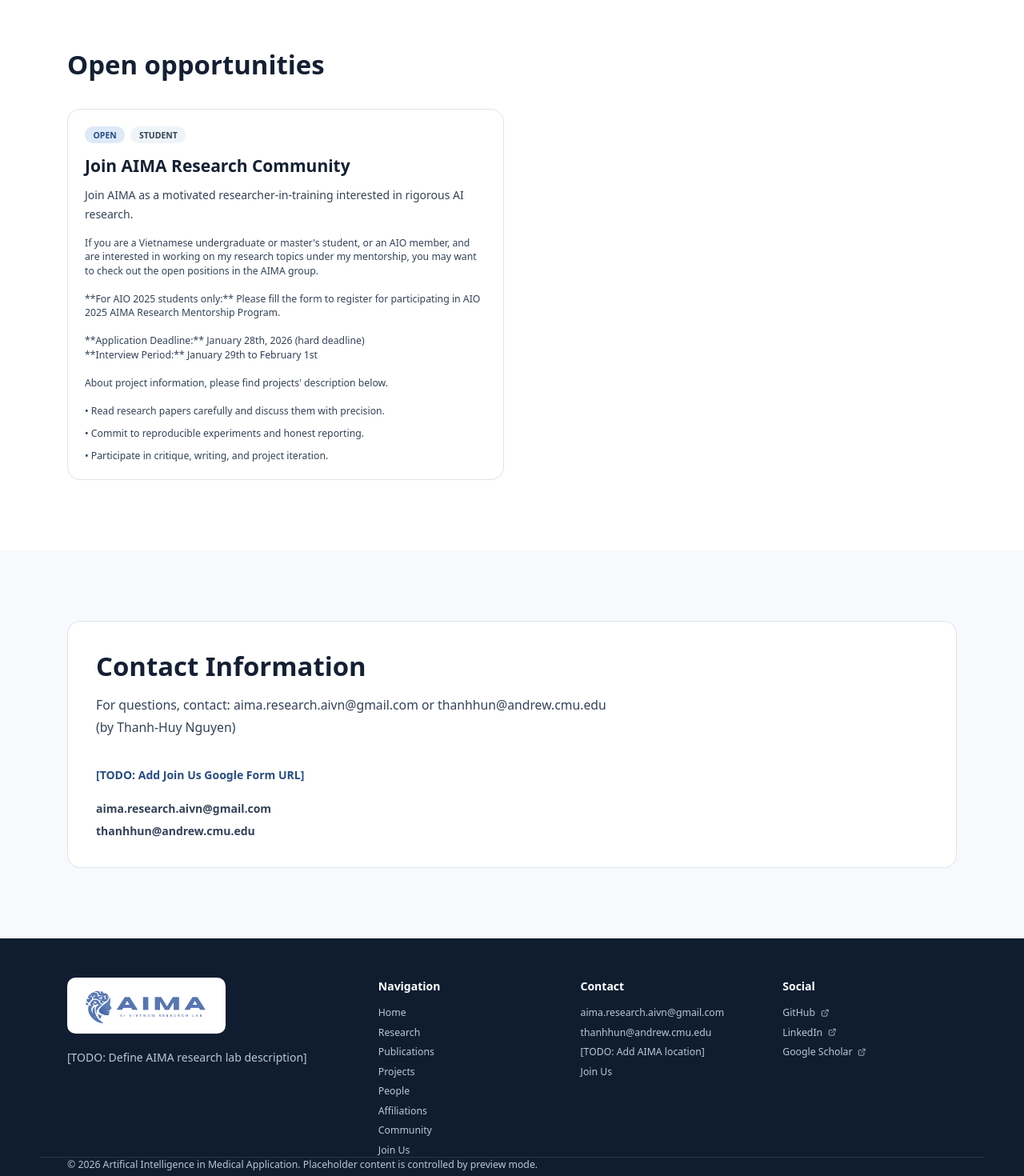
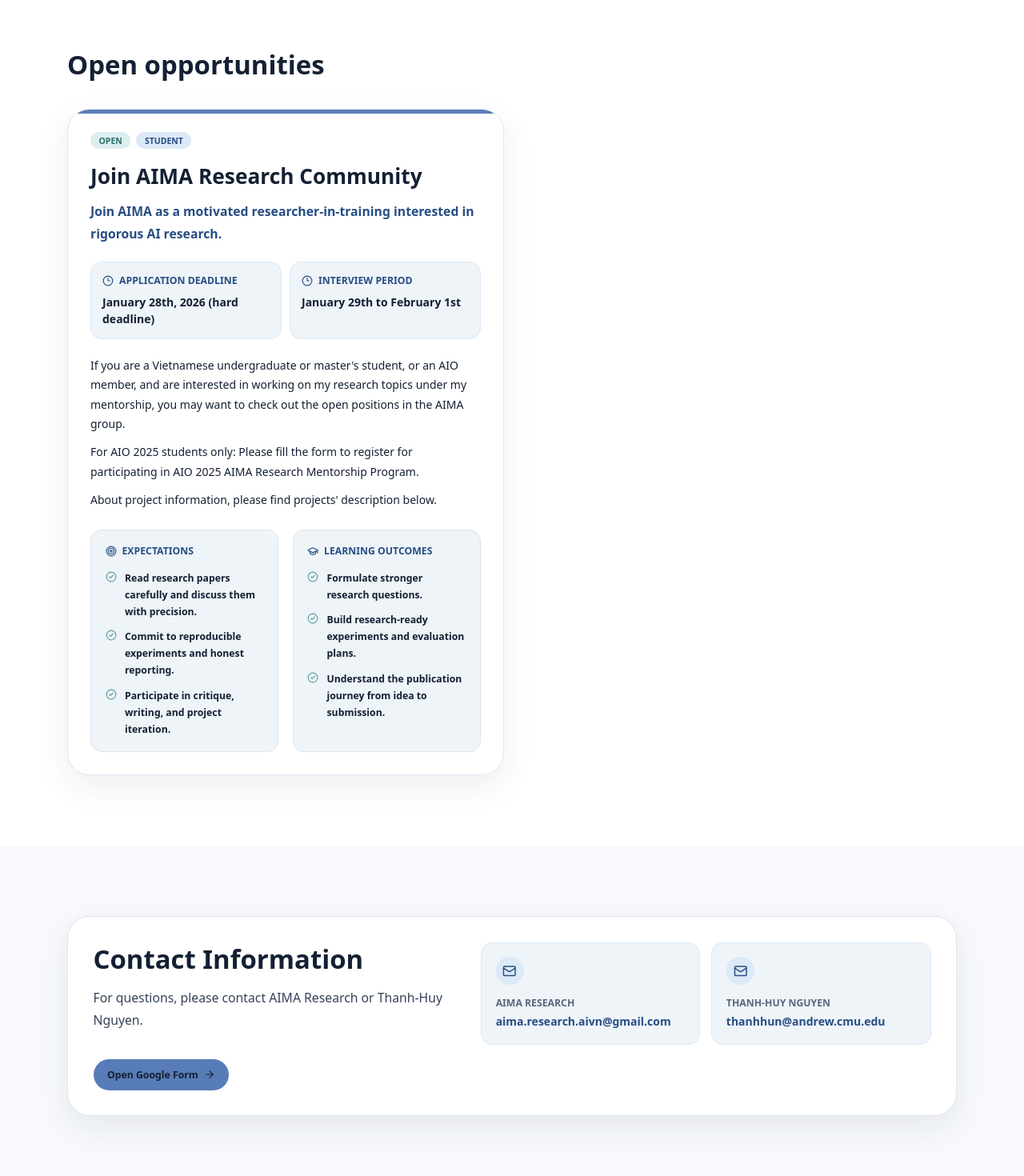
Before and after one commit to AIMA-Research-Group/aima-research-group.github.io, a Next.js app: page /join-us in a window 1280 px wide. Shown: the part 360-1830 px from the top of the page at 80% size. Built offline with nearby package versions, Linux system fonts and the light colour scheme.

Commit message:
Redesign join us opportunity section

```diff
--- a/app/join-us/page.tsx
+++ b/app/join-us/page.tsx
@@ -7,15 +7,20 @@
 import { OpportunityCard } from "@/components/content/Cards";
 import { getAllContent } from "@/lib/content/loaders";
 import { isPreviewMode } from "@/lib/utils/preview";
+import { Mail } from "lucide-react";
 
 export const metadata = { title: "Join Us" };
 
 export default async function JoinUsPage() {
   const content = await getAllContent();
   const preview = isPreviewMode();
-  const formUrl = content.site.google_form_url;
+  const primaryOpportunity = content.opportunities[0];
+  const formUrl = primaryOpportunity?.google_form_url || content.site.google_form_url;
   const hasForm = !formUrl.includes("[TODO:");
-  const contactEmails = content.site.contact_emails.length ? content.site.contact_emails : [content.site.email];
+  const contactCards = [
+    { label: "AIMA Research", email: "aima.research.aivn@gmail.com" },
+    { label: "Thanh-Huy Nguyen", email: "thanhhun@andrew.cmu.edu" },
+  ];
   return (
     <>
       <SiteHeader site={content.site} navigation={content.navigation} />
@@ -24,11 +29,27 @@
         <Section className="bg-white pt-0"><PageContainer><SectionHeading title="Open opportunities" />{content.opportunities.length ? <div className="grid gap-6 md:grid-cols-2">{content.opportunities.map((item) => <OpportunityCard key={item.slug} opportunity={item} />)}</div> : <EmptyState title="New opportunities will be announced here" description="Check back later or use the contact fallback." />}</PageContainer></Section>
         <Section>
           <PageContainer>
-            <div className="surface-card p-8 md:p-10">
-              <SectionHeading title="Contact Information" description={content.opportunities[0]?.application_process || "Contact information will be added soon."} />
-              {hasForm ? <Button href={formUrl}>Open Google Form</Button> : preview ? <p className="font-bold text-[var(--aima-deep-blue)]"><ContentPlaceholder value={formUrl} /></p> : <Button href="/contact">Contact AIMA</Button>}
-              <div className="mt-6 grid gap-2 text-[var(--text-secondary)]">
-                {contactEmails.map((email) => <a key={email} className="font-bold text-[var(--aima-deep-blue)]" href={`mailto:${email}`}>{email}</a>)}
+            <div className="rounded-[28px] border border-[var(--border)] bg-white p-7 shadow-[var(--shadow-soft)] md:p-9">
+              <div className="grid gap-7 lg:grid-cols-[0.9fr_1.1fr] lg:items-start">
+                <div>
+                  <SectionHeading title="Contact Information" description={primaryOpportunity?.application_process || "Contact information will be added soon."} />
+                  {hasForm ? <Button href={formUrl}>Open Google Form</Button> : preview ? <p className="font-bold text-[var(--aima-deep-blue)]"><ContentPlaceholder value={formUrl} /></p> : <Button href="/contact">Contact AIMA</Button>}
+                </div>
+                <div className="grid gap-4 sm:grid-cols-2">
+                  {contactCards.map((contact) => (
+                    <a
+                      key={contact.email}
+                      href={`mailto:${contact.email}`}
+                      className="group rounded-2xl border border-[var(--aima-soft-blue)] bg-[var(--surface-muted)] p-5 transition hover:-translate-y-0.5 hover:border-[var(--aima-blue)] hover:bg-white hover:shadow-[var(--shadow-soft)]"
+                    >
+                      <div className="flex h-10 w-10 items-center justify-center rounded-full bg-[var(--aima-soft-blue)] text-[var(--aima-deep-blue)]">
+                        <Mail className="h-5 w-5" />
+                      </div>
+                      <p className="mt-4 text-sm font-black uppercase text-[var(--text-muted)]">{contact.label}</p>
+                      <p className="mt-1 break-all text-base font-black text-[var(--aima-deep-blue)] group-hover:underline">{contact.email}</p>
+                    </a>
+                  ))}
+                </div>
               </div>
             </div>
           </PageContainer>
--- a/components/content/Cards.tsx
+++ b/components/content/Cards.tsx
@@ -1,7 +1,7 @@
 import Link from "next/link";
 import Image from "next/image";
 import type { SVGProps } from "react";
-import { ArrowRight, CalendarDays, ExternalLink, Globe, GraduationCap, Mail } from "lucide-react";
+import { ArrowRight, CalendarDays, CheckCircle2, Clock3, ExternalLink, Globe, GraduationCap, Mail, Target } from "lucide-react";
 import { Badge } from "@/components/ui/Badge";
 import { ContentPlaceholder } from "@/components/ui/ContentPlaceholder";
 import {
@@ -419,14 +419,68 @@
 }
 
 export function OpportunityCard({ opportunity }: { opportunity: Opportunity }) {
+  const descriptionLines = opportunity.description.split("\n").map((line) => line.trim()).filter(Boolean);
+  const infoRows = descriptionLines.filter((line) => /Application Deadline|Interview Period/i.test(line));
+  const bodyLines = descriptionLines.filter((line) => !/Application Deadline|Interview Period/i.test(line));
+
   return (
-    <article className="surface-card p-6">
-      <div className="flex flex-wrap gap-2"><Badge>{opportunity.status}</Badge><Badge tone="muted">{opportunity.audience}</Badge></div>
-      <h3 className="mt-4 text-2xl font-black"><ContentPlaceholder value={opportunity.title} fallback="Opportunity details coming soon." /></h3>
-      <p className="mt-3 leading-7 text-[var(--text-secondary)]">{opportunity.summary}</p>
-      <div className="mt-4 text-sm text-[var(--text-secondary)] whitespace-pre-line">{opportunity.description}</div>
-      <div className="mt-5 grid gap-3 text-sm text-[var(--text-secondary)]">
-        {opportunity.expectations.map((item) => <p key={item}>• {item}</p>)}
+    <article className="relative overflow-hidden rounded-[28px] border border-[var(--aima-soft-blue)] bg-white p-6 shadow-[var(--shadow-soft)] md:p-8">
+      <div className="absolute inset-x-0 top-0 h-1.5 bg-[var(--aima-blue)]" />
+      <div className="flex flex-wrap items-center gap-2">
+        <Badge tone={opportunity.status === "open" ? "teal" : "muted"}>{opportunity.status}</Badge>
+        <Badge tone="blue">{opportunity.audience}</Badge>
+      </div>
+      <h3 className="mt-5 text-3xl font-black leading-tight text-[var(--text-primary)]">
+        <ContentPlaceholder value={opportunity.title} fallback="Opportunity details coming soon." />
+      </h3>
+      <p className="mt-4 max-w-3xl text-lg font-semibold leading-8 text-[var(--aima-deep-blue)]">{opportunity.summary}</p>
+
+      {infoRows.length ? (
+        <div className="mt-6 grid gap-3 md:grid-cols-2">
+          {infoRows.map((line) => {
+            const [label, ...rest] = line.replace(/\*\*/g, "").split(":");
+            return (
+              <div key={line} className="rounded-2xl border border-[var(--aima-soft-blue)] bg-[var(--surface-muted)] p-4">
+                <div className="flex items-center gap-2 text-sm font-black uppercase text-[var(--aima-deep-blue)]">
+                  <Clock3 className="h-4 w-4" />
+                  {label}
+                </div>
+                <p className="mt-2 text-base font-black text-[var(--text-primary)]">{rest.join(":").trim()}</p>
+              </div>
+            );
+          })}
+        </div>
+      ) : null}
+
+      {bodyLines.length ? (
+        <div className="mt-6 grid gap-3">
+          {bodyLines.map((line) => <p key={line} className="leading-7 text-[var(--text-primary)]">{line.replace(/\*\*/g, "")}</p>)}
+        </div>
+      ) : null}
+
+      <div className="mt-7 grid gap-5 lg:grid-cols-2">
+        <div className="rounded-2xl border border-[var(--border)] bg-[var(--surface-muted)] p-5">
+          <h4 className="flex items-center gap-2 text-sm font-black uppercase text-[var(--aima-deep-blue)]"><Target className="h-4 w-4" /> Expectations</h4>
+          <div className="mt-4 grid gap-3">
+            {opportunity.expectations.map((item) => (
+              <p key={item} className="flex gap-3 text-sm font-semibold leading-6 text-[var(--text-primary)]">
+                <CheckCircle2 className="mt-0.5 h-4 w-4 shrink-0 text-[var(--scientific-teal)]" />
+                {item}
+              </p>
+            ))}
+          </div>
+        </div>
+        <div className="rounded-2xl border border-[var(--border)] bg-[var(--surface-muted)] p-5">
+          <h4 className="flex items-center gap-2 text-sm font-black uppercase text-[var(--aima-deep-blue)]"><GraduationCap className="h-4 w-4" /> Learning outcomes</h4>
+          <div className="mt-4 grid gap-3">
+            {opportunity.learning_outcomes.map((item) => (
+              <p key={item} className="flex gap-3 text-sm font-semibold leading-6 text-[var(--text-primary)]">
+                <CheckCircle2 className="mt-0.5 h-4 w-4 shrink-0 text-[var(--scientific-teal)]" />
+                {item}
+              </p>
+            ))}
+          </div>
+        </div>
       </div>
     </article>
   );
--- a/content/opportunities/research-community.yml
+++ b/content/opportunities/research-community.yml
@@ -22,7 +22,7 @@
   - Build research-ready experiments and evaluation plans.
   - Understand the publication journey from idea to submission.
 application_process: |
-  For questions, contact: aima.research.aivn@gmail.com or thanhhun@andrew.cmu.edu (by Thanh-Huy Nguyen)
+  For questions, please contact AIMA Research or Thanh-Huy Nguyen.
 google_form_url: "https://docs.google.com/forms/d/e/1FAIpQLSe1YY2Jlh9F4LTaMBe5Tejsp2GIwIMByAZCUcz3FYig9StlHQ/viewform"
 featured: true
 placeholder: false
```
